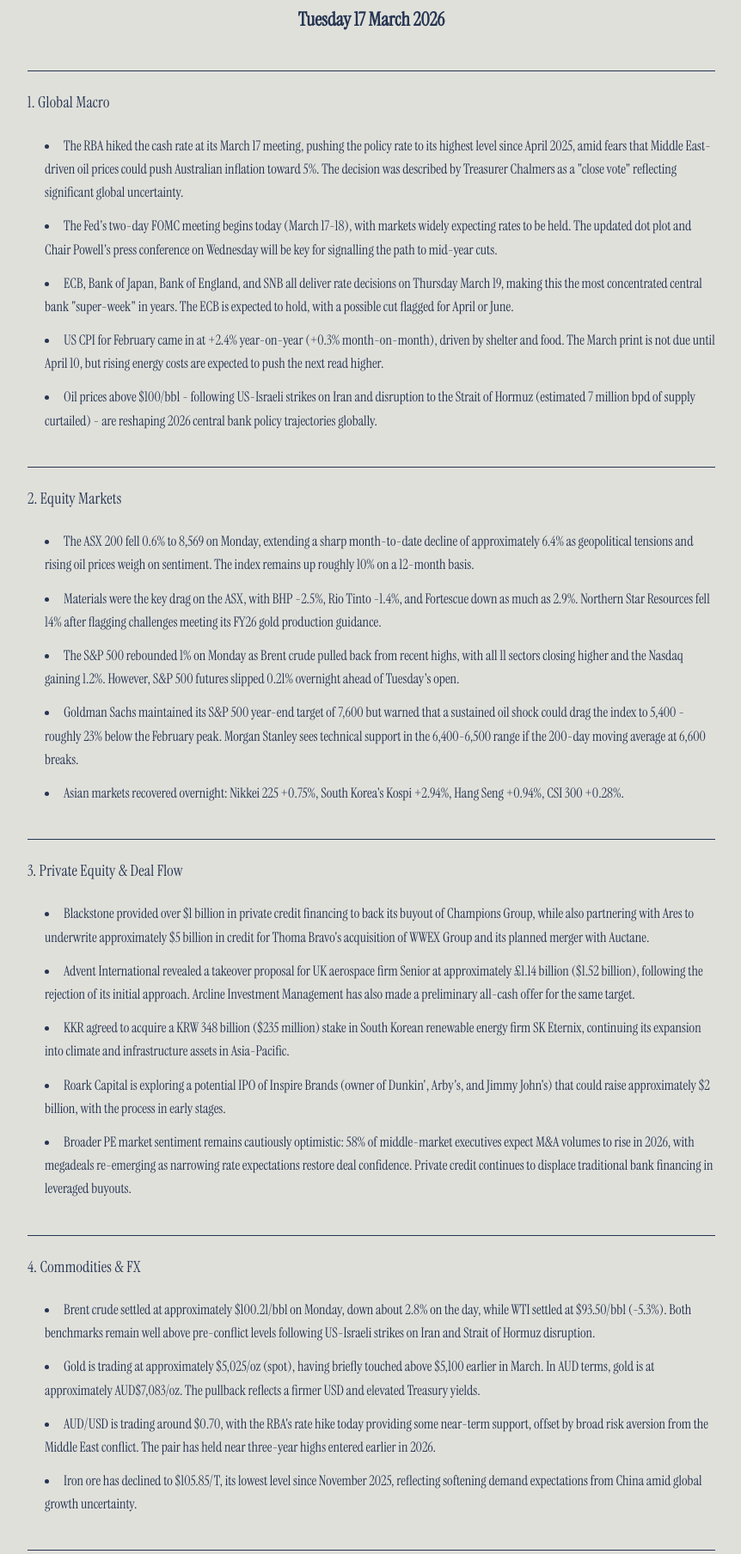
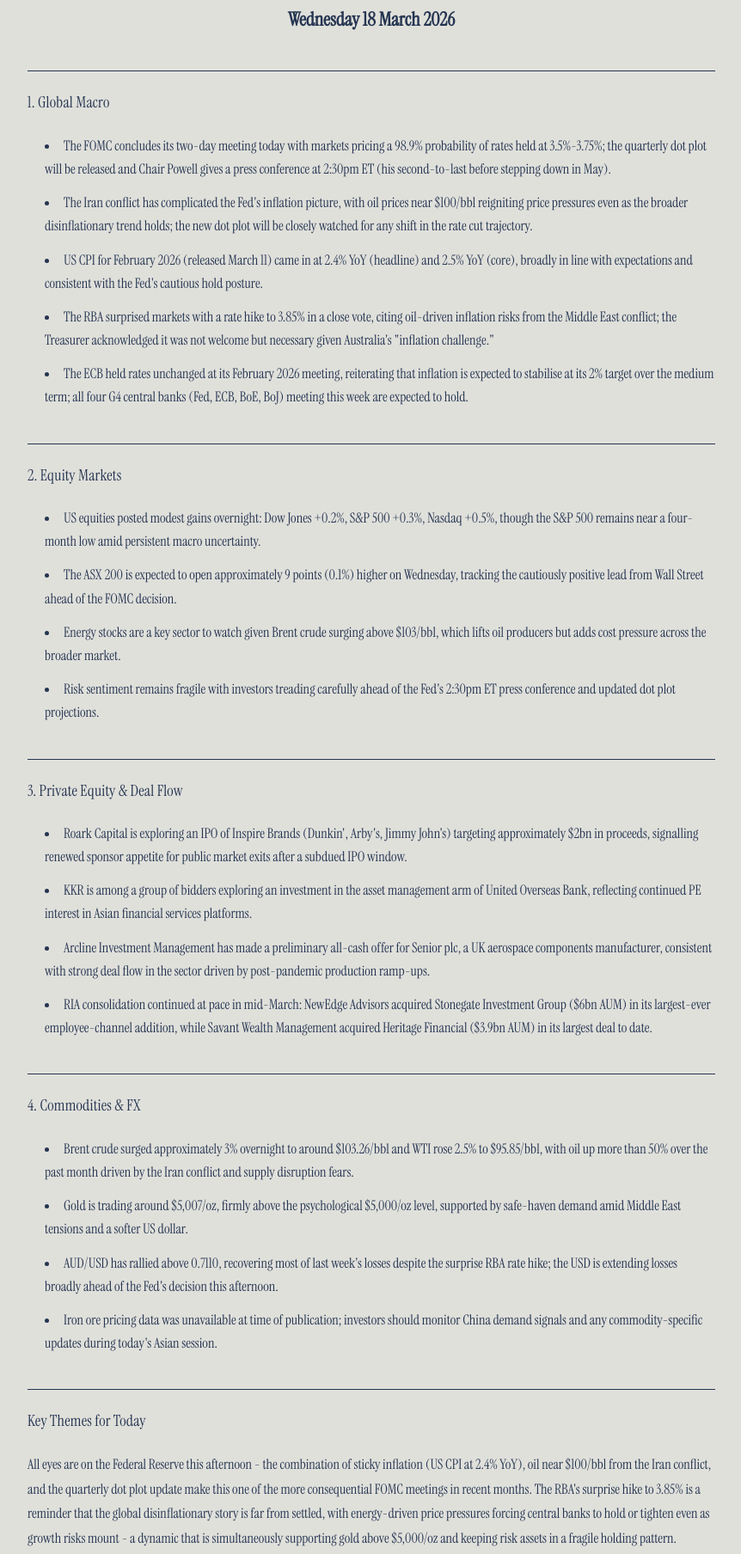
Before and after one commit to C-Murdoch/murdoch-capital-briefing, a website: page index.html in a window 1280 px wide. Shown: the part 313-2121 px from the top of the page at 86% size, without its empty margins (208-1070 px from the left). Drawn offline with Linux system fonts and the light colour scheme.

Commit message:
Briefing update 2026-03-18

```diff
--- a/index.html
+++ b/index.html
@@ -32,41 +32,39 @@
         </div>
         <!-- BRIEFING_CONTENT_START -->
         <div id="briefing-content">
-          <p><strong>Tuesday 17 March 2026</strong></p>
+          <p><strong>Wednesday 18 March 2026</strong></p>
 <h2>1. Global Macro</h2>
 <ul>
-<li>The RBA hiked the cash rate at its March 17 meeting, pushing the policy rate to its highest level since April 2025, amid fears that Middle East-driven oil prices could push Australian inflation toward 5%. The decision was described by Treasurer Chalmers as a "close vote" reflecting significant global uncertainty.</li>
-<li>The Fed's two-day FOMC meeting begins today (March 17-18), with markets widely expecting rates to be held. The updated dot plot and Chair Powell's press conference on Wednesday will be key for signalling the path to mid-year cuts.</li>
-<li>ECB, Bank of Japan, Bank of England, and SNB all deliver rate decisions on Thursday March 19, making this the most concentrated central bank "super-week" in years. The ECB is expected to hold, with a possible cut flagged for April or June.</li>
-<li>US CPI for February came in at +2.4% year-on-year (+0.3% month-on-month), driven by shelter and food. The March print is not due until April 10, but rising energy costs are expected to push the next read higher.</li>
-<li>Oil prices above $100/bbl - following US-Israeli strikes on Iran and disruption to the Strait of Hormuz (estimated 7 million bpd of supply curtailed) - are reshaping 2026 central bank policy trajectories globally.</li>
+<li>The FOMC concludes its two-day meeting today with markets pricing a 98.9% probability of rates held at 3.5%-3.75%; the quarterly dot plot will be released and Chair Powell gives a press conference at 2:30pm ET (his second-to-last before stepping down in May).</li>
+<li>The Iran conflict has complicated the Fed's inflation picture, with oil prices near $100/bbl reigniting price pressures even as the broader disinflationary trend holds; the new dot plot will be closely watched for any shift in the rate cut trajectory.</li>
+<li>US CPI for February 2026 (released March 11) came in at 2.4% YoY (headline) and 2.5% YoY (core), broadly in line with expectations and consistent with the Fed's cautious hold posture.</li>
+<li>The RBA surprised markets with a rate hike to 3.85% in a close vote, citing oil-driven inflation risks from the Middle East conflict; the Treasurer acknowledged it was not welcome but necessary given Australia's "inflation challenge."</li>
+<li>The ECB held rates unchanged at its February 2026 meeting, reiterating that inflation is expected to stabilise at its 2% target over the medium term; all four G4 central banks (Fed, ECB, BoE, BoJ) meeting this week are expected to hold.</li>
 </ul>
 <h2>2. Equity Markets</h2>
 <ul>
-<li>The ASX 200 fell 0.6% to 8,569 on Monday, extending a sharp month-to-date decline of approximately 6.4% as geopolitical tensions and rising oil prices weigh on sentiment. The index remains up roughly 10% on a 12-month basis.</li>
-<li>Materials were the key drag on the ASX, with BHP -2.5%, Rio Tinto -1.4%, and Fortescue down as much as 2.9%. Northern Star Resources fell 14% after flagging challenges meeting its FY26 gold production guidance.</li>
-<li>The S&amp;P 500 rebounded 1% on Monday as Brent crude pulled back from recent highs, with all 11 sectors closing higher and the Nasdaq gaining 1.2%. However, S&amp;P 500 futures slipped 0.21% overnight ahead of Tuesday's open.</li>
-<li>Goldman Sachs maintained its S&amp;P 500 year-end target of 7,600 but warned that a sustained oil shock could drag the index to 5,400 - roughly 23% below the February peak. Morgan Stanley sees technical support in the 6,400-6,500 range if the 200-day moving average at 6,600 breaks.</li>
-<li>Asian markets recovered overnight: Nikkei 225 +0.75%, South Korea's Kospi +2.94%, Hang Seng +0.94%, CSI 300 +0.28%.</li>
+<li>US equities posted modest gains overnight: Dow Jones +0.2%, S&amp;P 500 +0.3%, Nasdaq +0.5%, though the S&amp;P 500 remains near a four-month low amid persistent macro uncertainty.</li>
+<li>The ASX 200 is expected to open approximately 9 points (0.1%) higher on Wednesday, tracking the cautiously positive lead from Wall Street ahead of the FOMC decision.</li>
+<li>Energy stocks are a key sector to watch given Brent crude surging above $103/bbl, which lifts oil producers but adds cost pressure across the broader market.</li>
+<li>Risk sentiment remains fragile with investors treading carefully ahead of the Fed's 2:30pm ET press conference and updated dot plot projections.</li>
 </ul>
 <h2>3. Private Equity &amp; Deal Flow</h2>
 <ul>
-<li>Blackstone provided over $1 billion in private credit financing to back its buyout of Champions Group, while also partnering with Ares to underwrite approximately $5 billion in credit for Thoma Bravo's acquisition of WWEX Group and its planned merger with Auctane.</li>
-<li>Advent International revealed a takeover proposal for UK aerospace firm Senior at approximately £1.14 billion ($1.52 billion), following the rejection of its initial approach. Arcline Investment Management has also made a preliminary all-cash offer for the same target.</li>
-<li>KKR agreed to acquire a KRW 348 billion ($235 million) stake in South Korean renewable energy firm SK Eternix, continuing its expansion into climate and infrastructure assets in Asia-Pacific.</li>
-<li>Roark Capital is exploring a potential IPO of Inspire Brands (owner of Dunkin', Arby's, and Jimmy John's) that could raise approximately $2 billion, with the process in early stages.</li>
-<li>Broader PE market sentiment remains cautiously optimistic: 58% of middle-market executives expect M&amp;A volumes to rise in 2026, with megadeals re-emerging as narrowing rate expectations restore deal confidence. Private credit continues to displace traditional bank financing in leveraged buyouts.</li>
+<li>Roark Capital is exploring an IPO of Inspire Brands (Dunkin', Arby's, Jimmy John's) targeting approximately $2bn in proceeds, signalling renewed sponsor appetite for public market exits after a subdued IPO window.</li>
+<li>KKR is among a group of bidders exploring an investment in the asset management arm of United Overseas Bank, reflecting continued PE interest in Asian financial services platforms.</li>
+<li>Arcline Investment Management has made a preliminary all-cash offer for Senior plc, a UK aerospace components manufacturer, consistent with strong deal flow in the sector driven by post-pandemic production ramp-ups.</li>
+<li>RIA consolidation continued at pace in mid-March: NewEdge Advisors acquired Stonegate Investment Group ($6bn AUM) in its largest-ever employee-channel addition, while Savant Wealth Management acquired Heritage Financial ($3.9bn AUM) in its largest deal to date.</li>
 </ul>
 <h2>4. Commodities &amp; FX</h2>
 <ul>
-<li>Brent crude settled at approximately $100.21/bbl on Monday, down about 2.8% on the day, while WTI settled at $93.50/bbl (-5.3%). Both benchmarks remain well above pre-conflict levels following US-Israeli strikes on Iran and Strait of Hormuz disruption.</li>
-<li>Gold is trading at approximately $5,025/oz (spot), having briefly touched above $5,100 earlier in March. In AUD terms, gold is at approximately AUD$7,083/oz. The pullback reflects a firmer USD and elevated Treasury yields.</li>
-<li>AUD/USD is trading around $0.70, with the RBA's rate hike today providing some near-term support, offset by broad risk aversion from the Middle East conflict. The pair has held near three-year highs entered earlier in 2026.</li>
-<li>Iron ore has declined to $105.85/T, its lowest level since November 2025, reflecting softening demand expectations from China amid global growth uncertainty.</li>
+<li>Brent crude surged approximately 3% overnight to around $103.26/bbl and WTI rose 2.5% to $95.85/bbl, with oil up more than 50% over the past month driven by the Iran conflict and supply disruption fears.</li>
+<li>Gold is trading around $5,007/oz, firmly above the psychological $5,000/oz level, supported by safe-haven demand amid Middle East tensions and a softer US dollar.</li>
+<li>AUD/USD has rallied above 0.7110, recovering most of last week's losses despite the surprise RBA rate hike; the USD is extending losses broadly ahead of the Fed's decision this afternoon.</li>
+<li>Iron ore pricing data was unavailable at time of publication; investors should monitor China demand signals and any commodity-specific updates during today's Asian session.</li>
 </ul>
 <h2>Key Themes for Today</h2>
-<p>This week is defined by the intersection of geopolitical risk and monetary policy: elevated oil prices are forcing central banks - particularly the RBA - into an uncomfortable position of hiking into a slowing global economy, while the Fed holds firm ahead of a pivotal Wednesday press conference. Investors face a challenging environment where the traditional playbook of risk-on rotation is complicated by inflation uncertainty, with commodity-linked assets (Australian miners, energy) caught between supply disruption support and demand-destruction fears.</p>
-<p><em>Briefing compiled by Murdoch Capital AI | 17 March 2026</em></p>
+<p>All eyes are on the Federal Reserve this afternoon - the combination of sticky inflation (US CPI at 2.4% YoY), oil near $100/bbl from the Iran conflict, and the quarterly dot plot update make this one of the more consequential FOMC meetings in recent months. The RBA's surprise hike to 3.85% is a reminder that the global disinflationary story is far from settled, with energy-driven price pressures forcing central banks to hold or tighten even as growth risks mount - a dynamic that is simultaneously supporting gold above $5,000/oz and keeping risk assets in a fragile holding pattern.</p>
+<p><em>Briefing compiled by Murdoch Capital AI | 18 March 2026</em></p>
         </div>
         <!-- BRIEFING_CONTENT_END -->
     </div>
```
